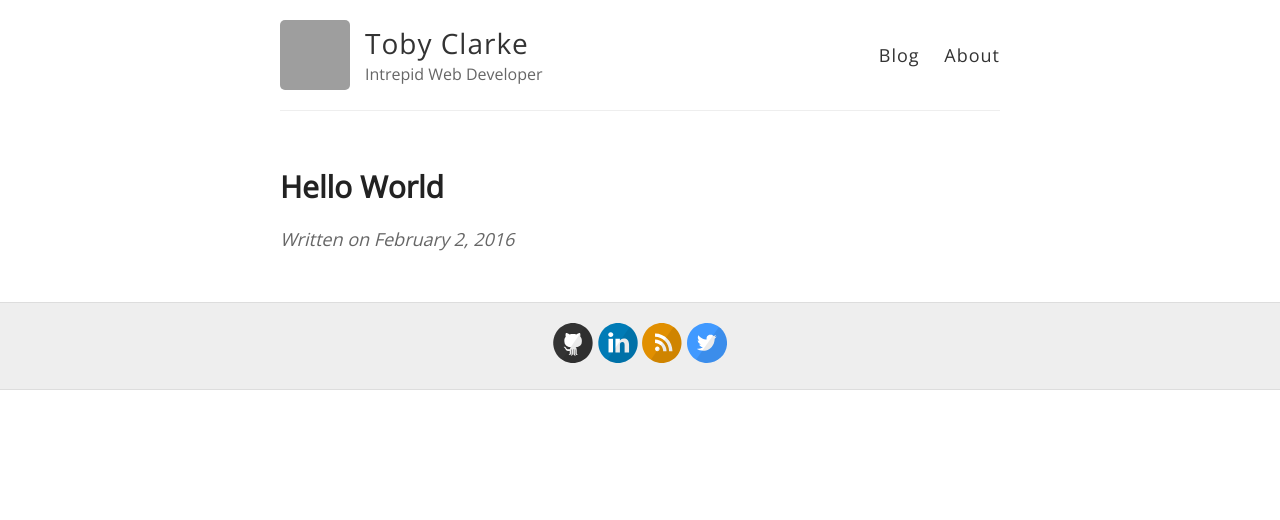
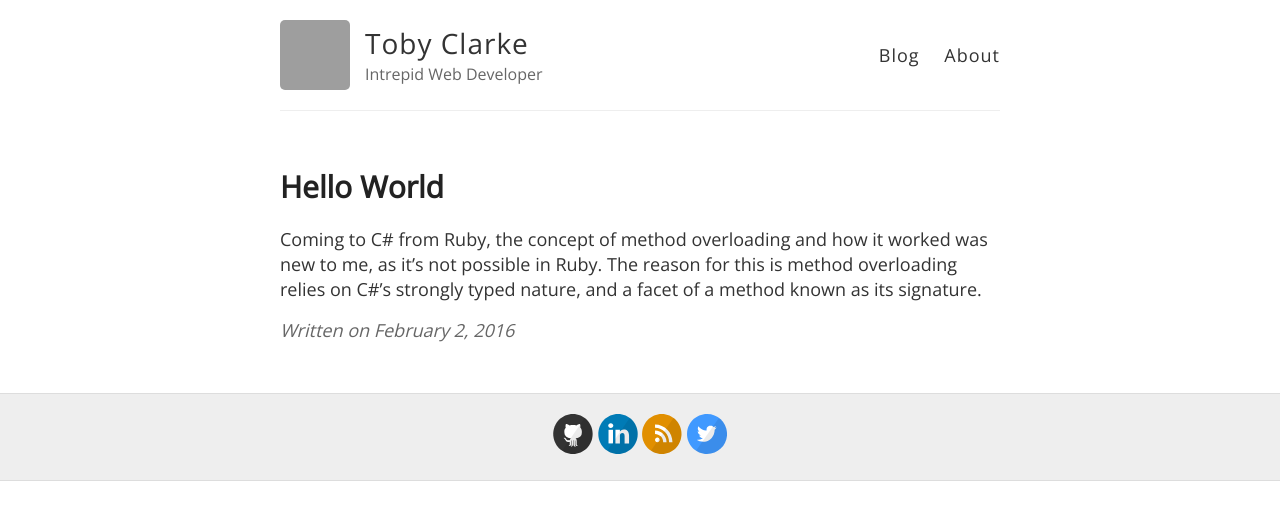
Before and after one commit to Teeohbee/Teeohbee.github.io, a Jekyll site: the page built from _posts/2016-02-02-Method-Overload.md, in a window 1280 px wide. Shown: the top 520 px of the page. Built offline with Jekyll 4.4.1, drawn with Linux system fonts in a browser that asks for light colours; Markdown is read by kramdown in place of the engine named in the settings; comment, search, counter and statistics services are not loaded; grey boxes are pictures that could not be loaded.

Commit message:
Update 2016-02-02-Method-Overload.md

```diff
--- a/_posts/2016-02-02-Method-Overload.md
+++ b/_posts/2016-02-02-Method-Overload.md
@@ -2,3 +2,5 @@
 layout: post
 title: Hello World
 ---
+
+Coming to C# from Ruby, the concept of method overloading and how it worked was new to me, as it's not possible in Ruby. The reason for this is method overloading relies on C#'s strongly typed nature, and a facet of a method known as its signature.
```
